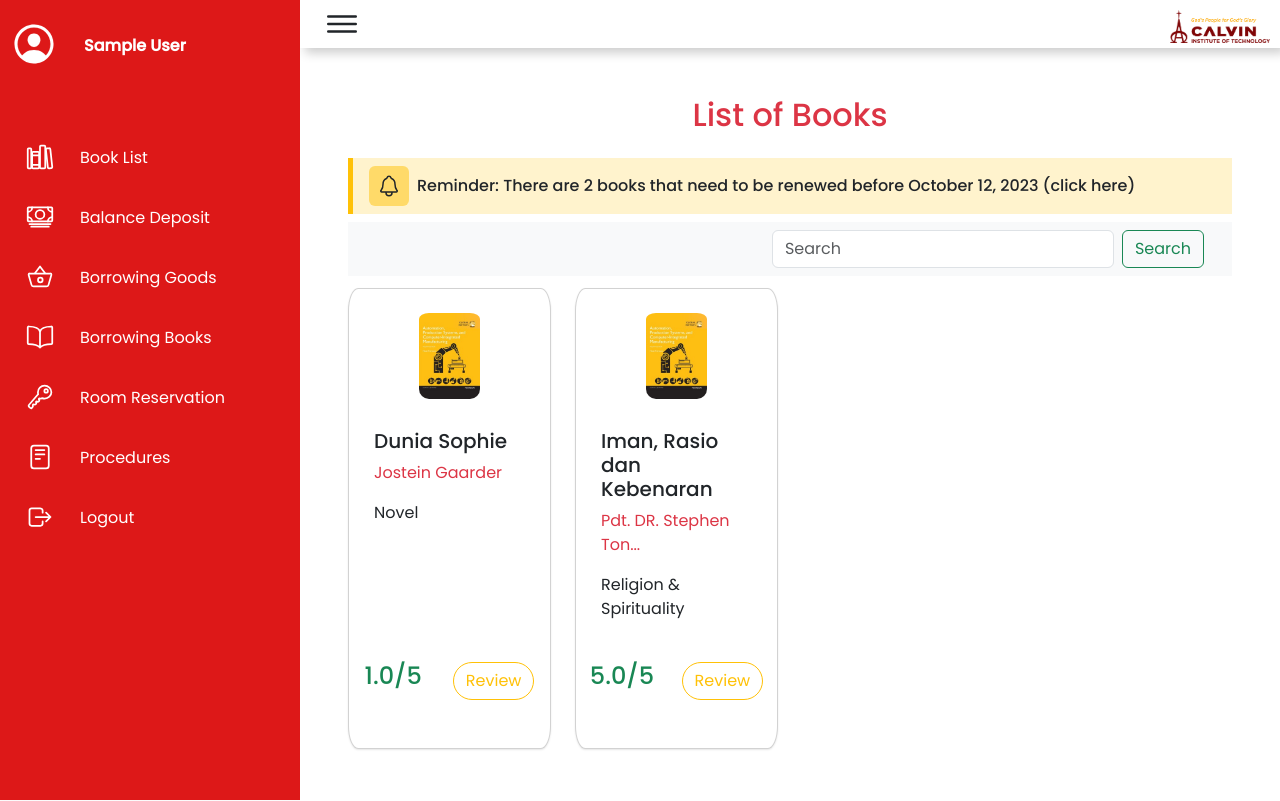
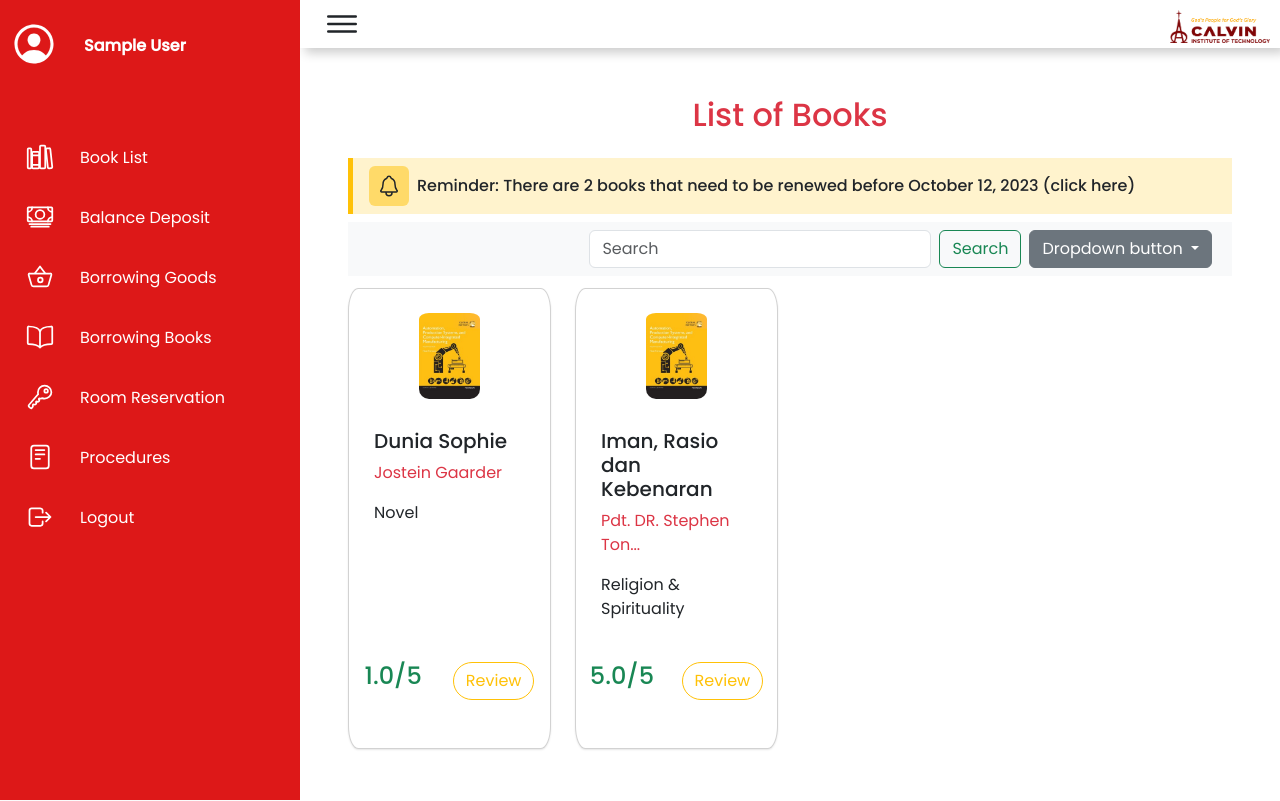
Before and after one commit to CennTT/library-cit, a Flask app: page / in a window 1280 px wide. Run offline with Flask 3, Linux system fonts and the light colour scheme; the visitor is signed in with stand-in values (Sample User, id 1); data comes from the database, SQL or seed files in the repository; parts of the project's set-up code (start-up, migrations or seed data) failed here and were passed over; some libraries are stand-ins or nearby versions.

Commit message:
edit dropdown

```diff
--- a/app/templates/nonadmin/index.html
+++ b/app/templates/nonadmin/index.html
@@ -12,6 +12,16 @@
 				<input class="form-control me-2" type="search" placeholder="Search" aria-label="Search">
 				<button class="btn btn-outline-success" type="submit">Search</button>
 			</form>
+			<div class="dropdown">
+				<button class="btn btn-secondary dropdown-toggle" type="button" data-bs-toggle="dropdown" aria-expanded="false">
+				  Dropdown button
+				</button>
+				<ul class="dropdown-menu">
+				  <li><a class="dropdown-item" href="#">Action</a></li>
+				  <li><a class="dropdown-item" href="#">Another action</a></li>
+				  <li><a class="dropdown-item" href="#">Something else here</a></li>
+				</ul>
+			  </div>
 		</div>
 	</div>
 
```
